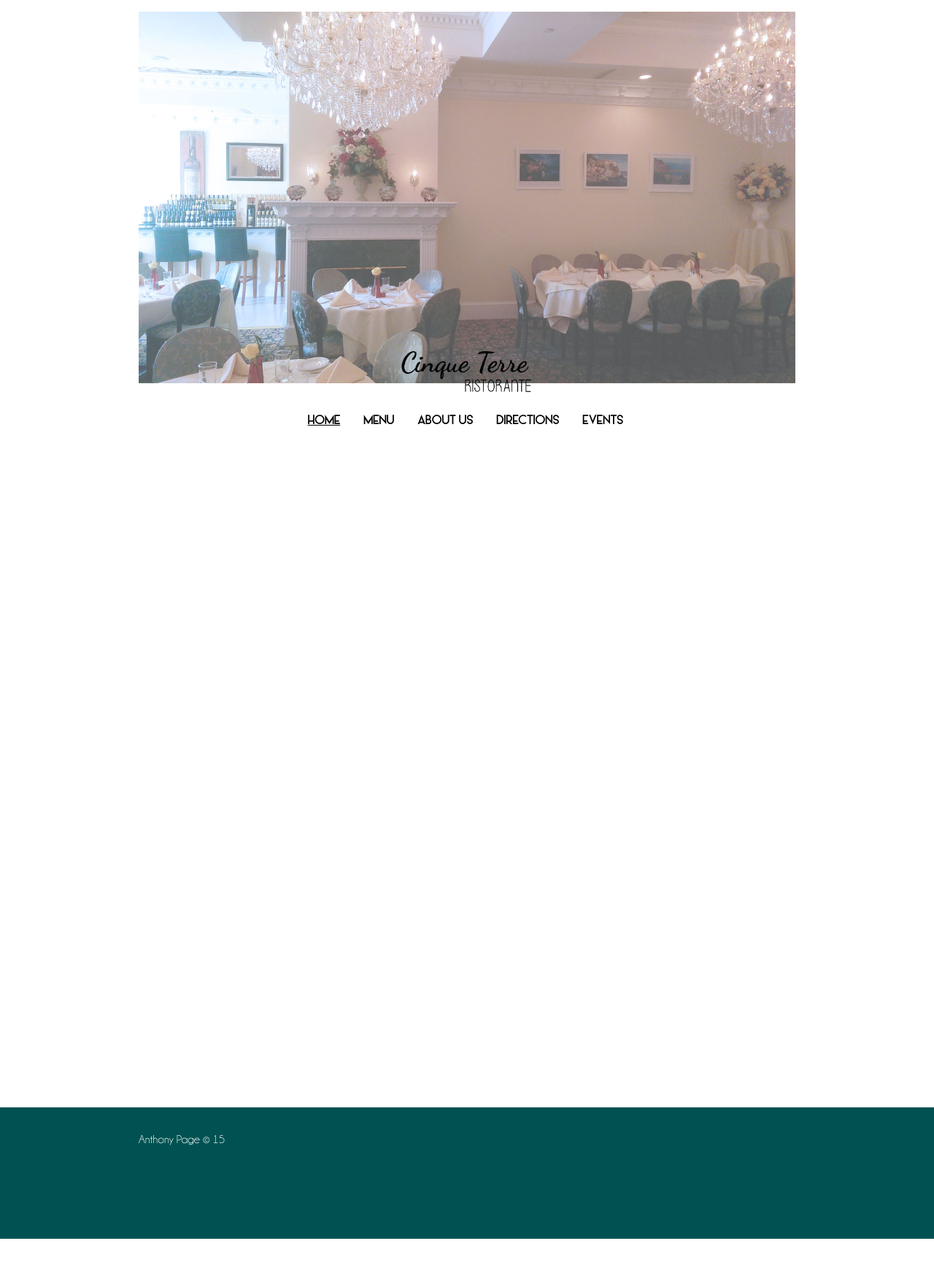
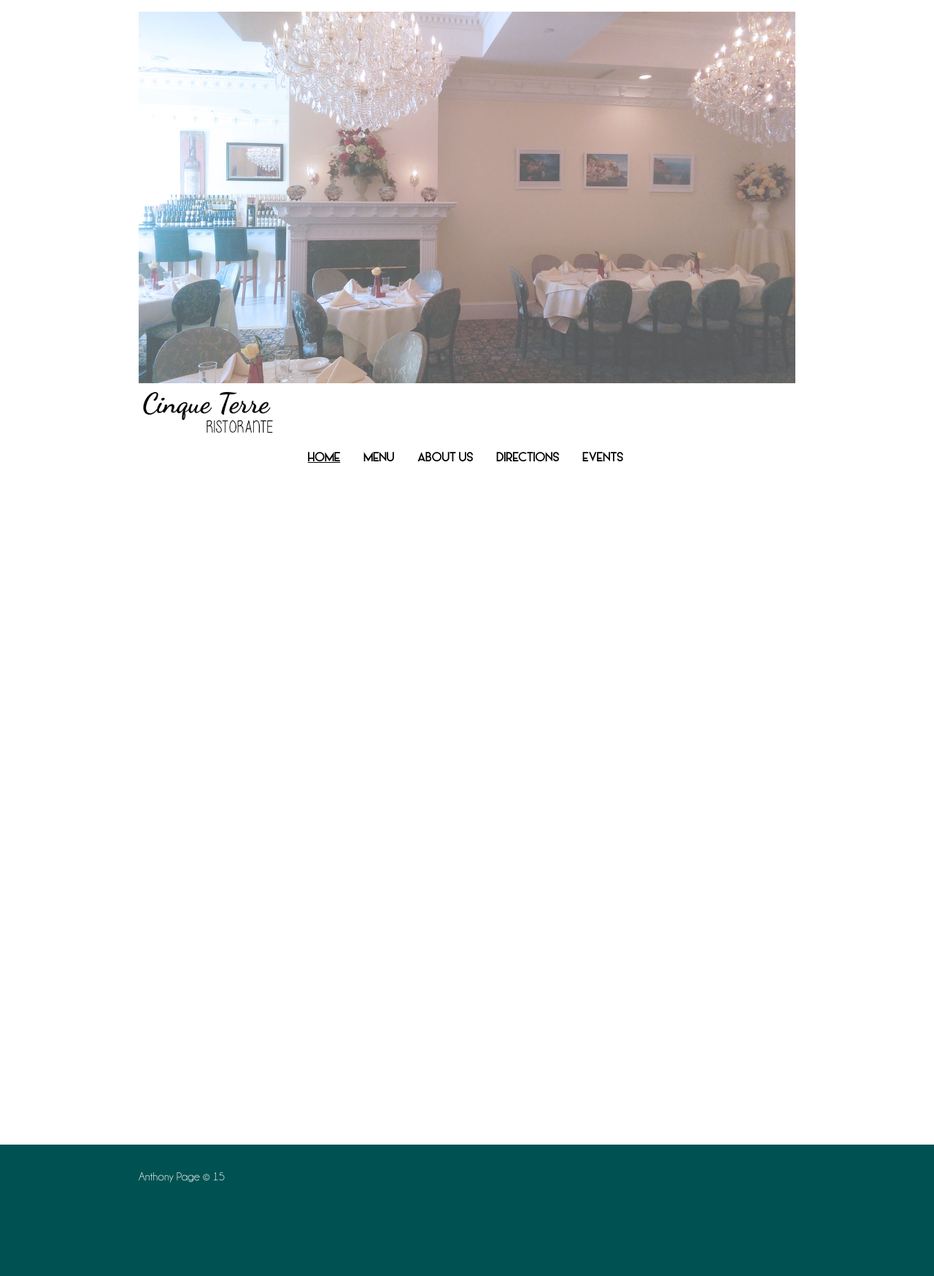
Before and after one commit to cinqueterreli/cinqueterre.github.io, a Jekyll site: the page built from 00index.html, in a window 1280 px wide. Shown: the whole page at 73% size. Built offline with Jekyll 4.4.1, drawn with Linux system fonts in a browser that asks for light colours; before the commit the page ends 1697 px from its top, so only the background shows below that.

Commit message:
Update main.css

```diff
--- a/css/main.css
+++ b/css/main.css
@@ -104,12 +104,12 @@
 	}
 }
 .site-title {
+	float:left;
 }
 
 .site-logo {
 	max-width:200px;
 	max-height:80px;
-	margin: -600px auto 0 auto;
 }
 
 .site-title:hover {
@@ -119,6 +119,7 @@
 .header-image {
 	max-width:100%;
 	margin: 0 auto;
+	float:left;
 }
 
 
```
